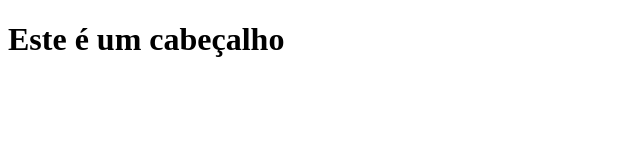
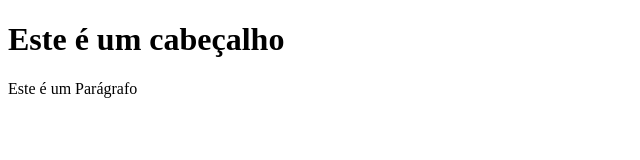
Before and after one commit to GustavoHMatos/Aula2, a plain HTML site: page modelos/Temp.html in a window 1280 px wide. Shown: the whole page, without its empty margins (0-640 px from the left). Drawn offline with Linux system fonts and the light colour scheme.

Commit message:
Segunda Versao

```diff
--- a/Index.html
+++ b/modelos/Temp.html
@@ -4,5 +4,7 @@
 
 	<body>
 		<h1>Este é um cabeçalho</h1>
+		<p>Este é um Parágrafo<p>
+
 	</body>
 </html>
```
